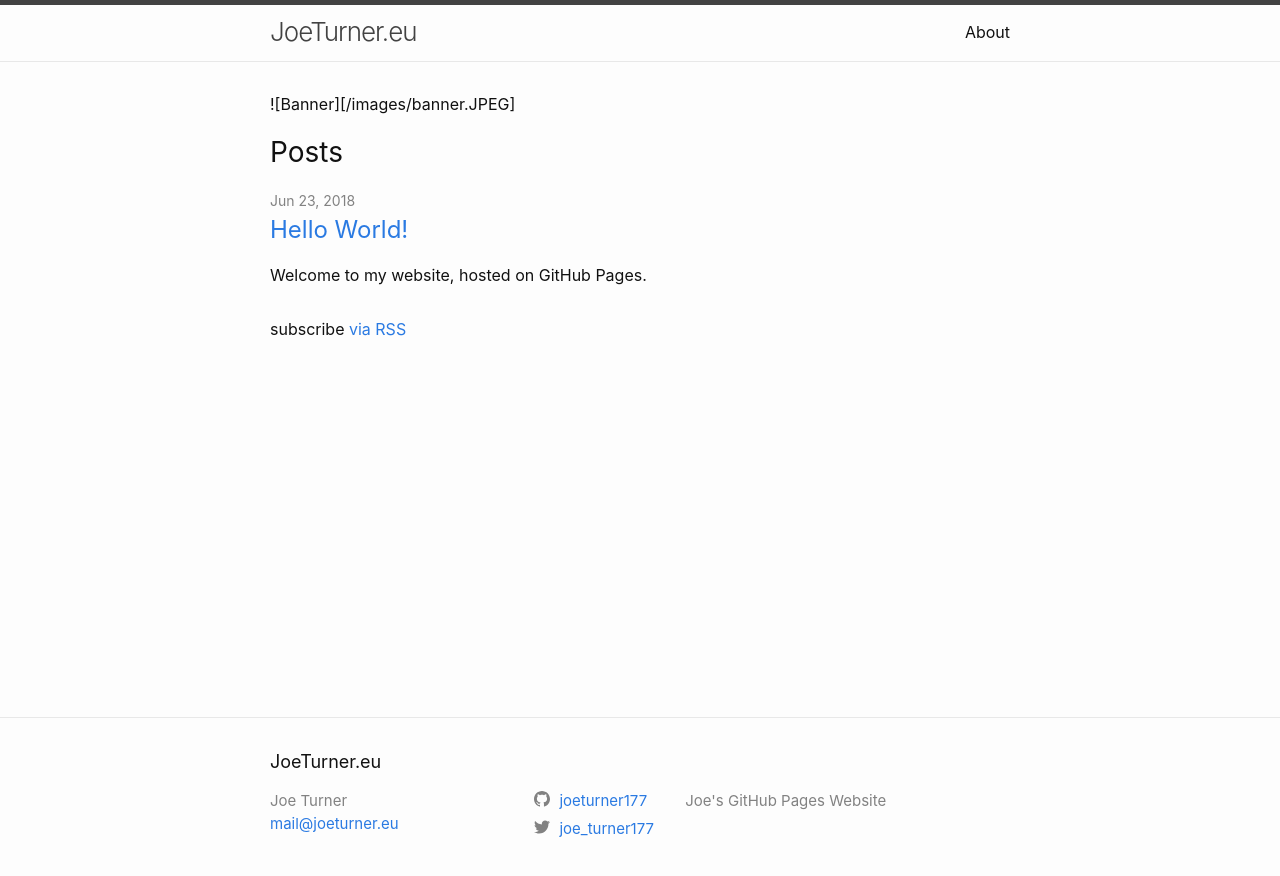
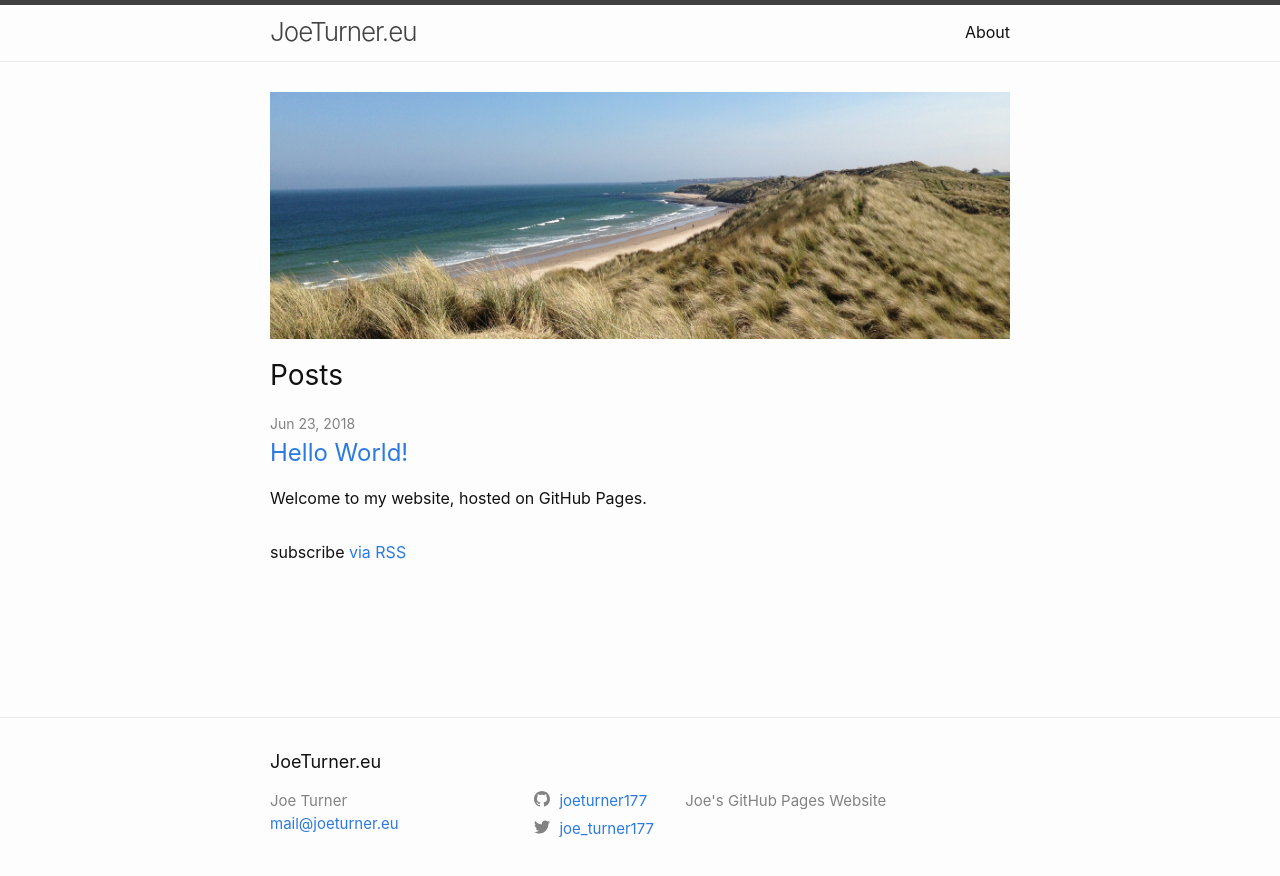
Before and after one commit to joeturner177/joeturner177.github.io, a Jekyll site: the page built from index.md, in a window 1280 px wide. Shown: the top 876 px of the page. Built offline with Jekyll 4.4.1, drawn with Linux system fonts in a browser that asks for light colours.

Commit message:
Update index.md

```diff
--- a/index.md
+++ b/index.md
@@ -5,4 +5,4 @@
 layout: home
 ---
 
-![Banner][/images/banner.JPEG]
+![Banner](/images/banner.JPEG)
```
